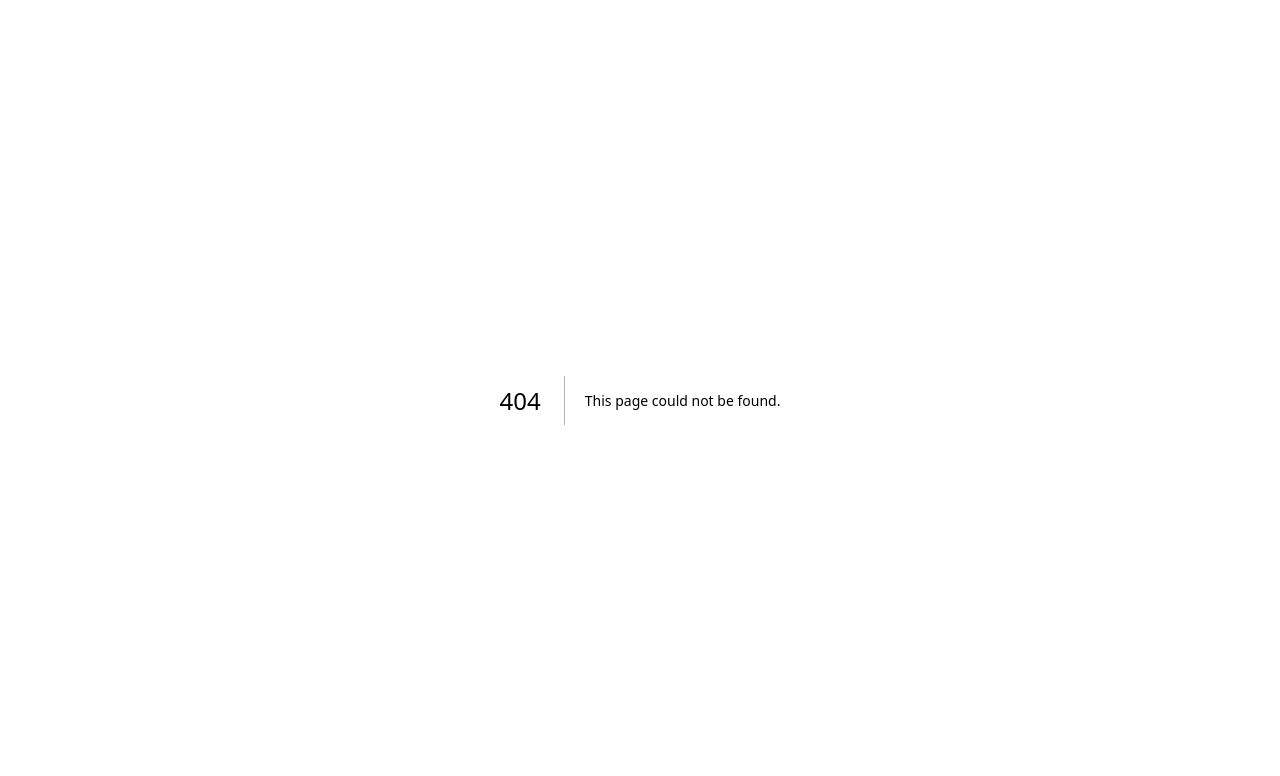
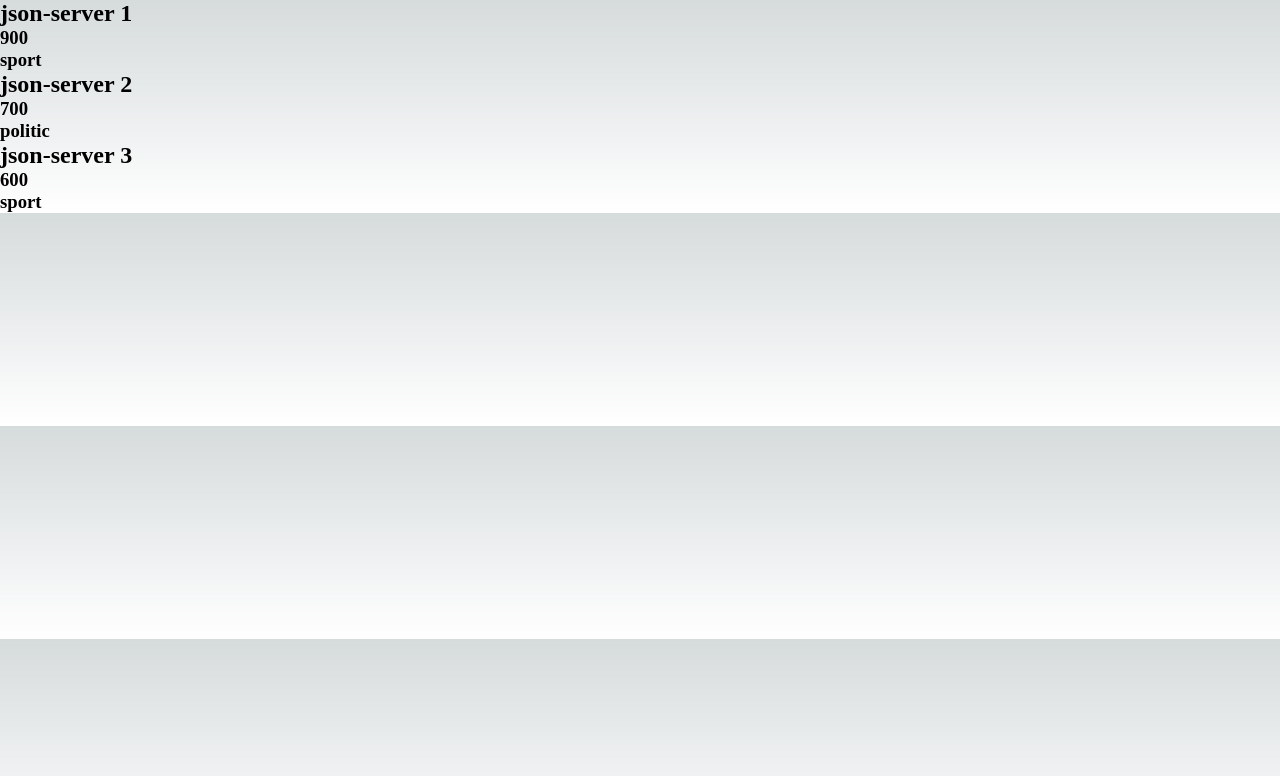
Before and after one commit to aliraza047/Next-JS-Learning, a Next.js app: page /ssrNews in a window 1280 px wide. Before the commit this address had no page. Shown: the top 776 px of the page. Built offline with nearby package versions, Linux system fonts and the light colour scheme; data requests are answered from the project's data file.

Commit message:
ServerSideRendering

```diff
--- a/db.json
+++ b/db.json
@@ -4,8 +4,10 @@
       { "id": 2, "title": "json-server 2", "author": "typicode 2", "price": 700 },
       { "id": 3, "title": "json-server 3", "author": "typicode 3", "price": 600 }
     ],
-    "comments": [
-      { "id": 1, "body": "some comment", "postId": 1 }
-    ],
+    "news": [
+        { "id": 1, "title": "json-server 1", "catgory":"sport", "price": 900 },
+        { "id": 2, "title": "json-server 2", "catgory":"politic", "price": 700 },
+        { "id": 3, "title": "json-server 3", "catgory":"sport", "price": 600 }
+      ],
     "profile": { "name": "typicode" }
   }
--- a/pages/index.js
+++ b/pages/index.js
@@ -27,7 +27,10 @@ export default function Home() {
       <Link href={"/posts"}><li>Posts</li></Link>
       </ul>
       <ul>
-      <Link href={"/postJson"}><li>Post Json</li></Link>
+      <Link href={"/postJson"}><li>Post Json Static</li></Link>
+      </ul>
+      <ul>
+      <Link href={"/ssrNews"}><li>Post Json SSR</li></Link>
       </ul>
           </div>
 
--- /dev/null
+++ b/pages/ssrNews/index.js
@@ -0,0 +1,37 @@
+
+import Link from 'next/link'
+
+function Posts({ posts }) {
+    return (
+        <>
+            {
+                posts.map(user => {
+                    return (
+                        <div key={user?.id}>
+                            {/* <Link href={`/ssrNews/${user.id}`}> */}
+                                <h2>{user.title}</h2>
+                                {/* </Link> */}
+                            <h3>{user.price}</h3>
+                            <Link href={`/ssrNews/${user.catgory}`}>
+                            <h3>{user.catgory}</h3>
+                            </Link>
+                        </div>
+                    )
+                })
+            }
+        </>
+    )
+}
+export default Posts
+
+
+export async function getServerSideProps() {
+    const posts = await fetch('http://localhost:4000/news')
+    const postJson = await posts.json()
+
+    return {
+        props: {
+            posts: postJson
+        }
+    }
+}
```
Also changed, not shown: pages/ssrNews/[category].js (added, +33 -0 lines).
